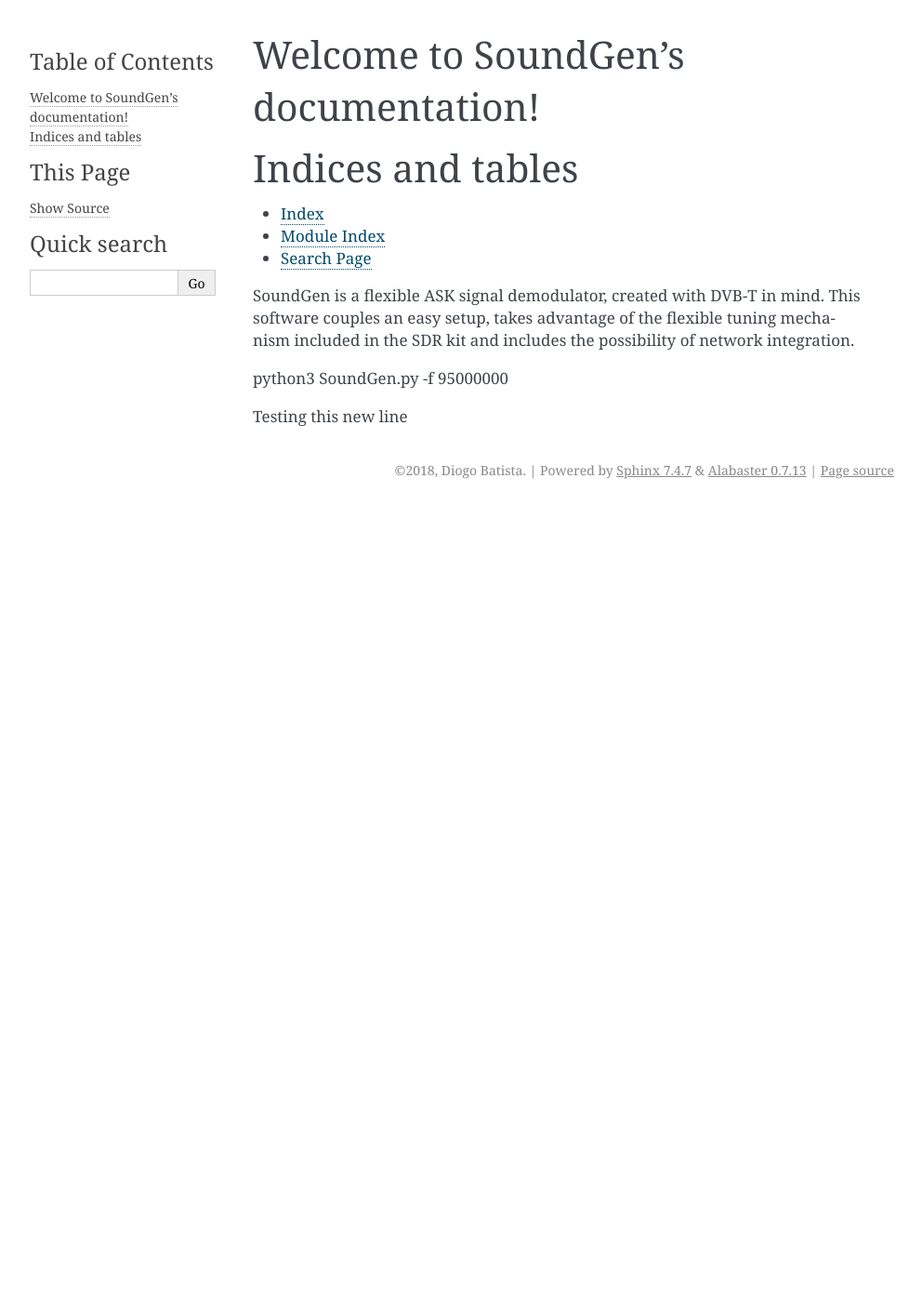
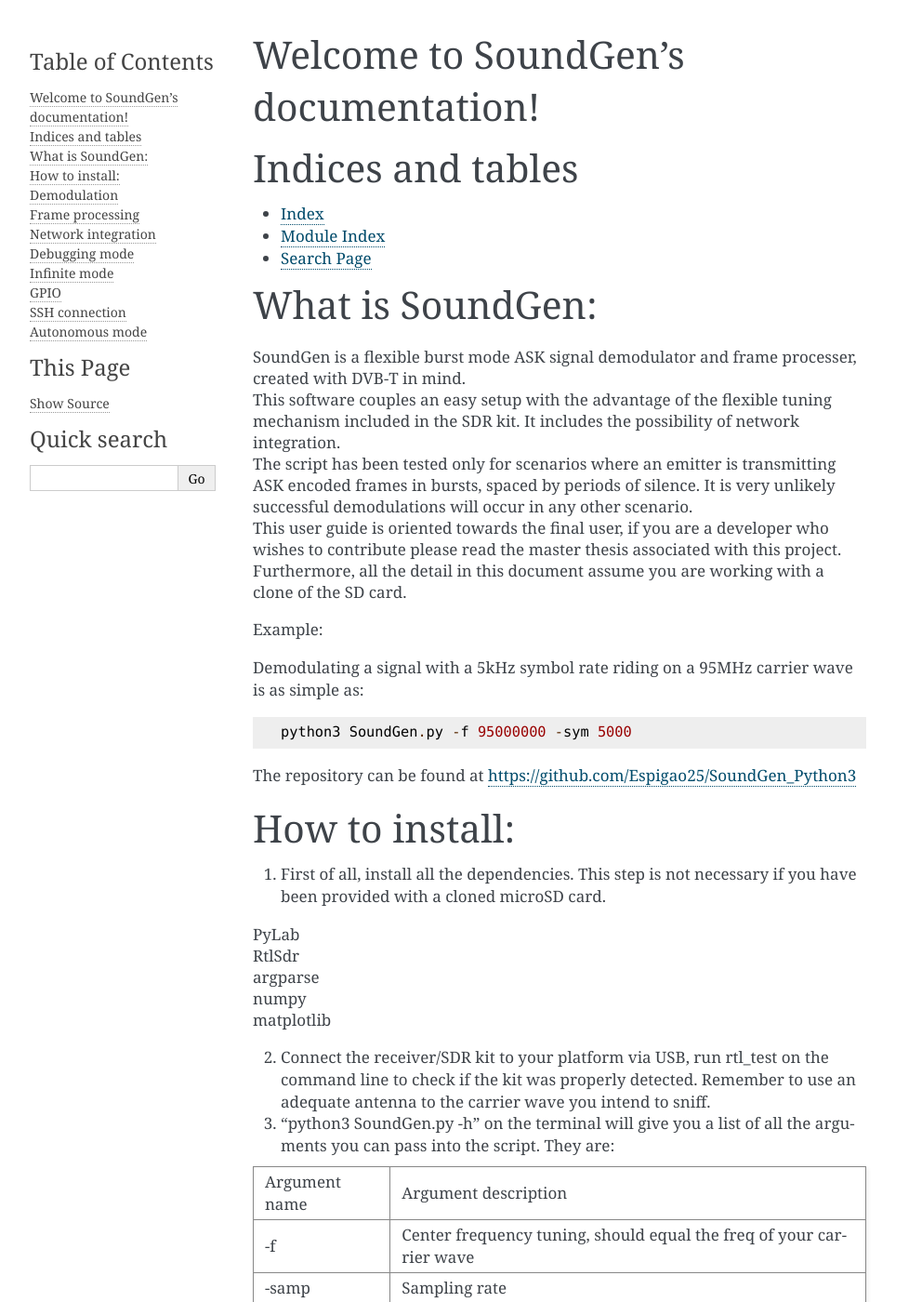
Before and after one commit to diobat/ID.all, a Sphinx documentation site: the page built from docs/index.rst, in a window 1280 px wide and 1400 px high. Shown: the whole window at 93% size, without its empty margins (148-1140 px from the left). Built offline with Sphinx 7.4.7, drawn with Linux system fonts in a browser that asks for light colours; some of the changed text lies outside the part shown.

Commit message:
Documentation upgrade
Documentation upgrade

```diff
--- a/docs/index.rst
+++ b/docs/index.rst
@@ -20,11 +20,111 @@ Indices and tables
 * :ref:`search`
 
 
-SoundGen is a flexible ASK signal demodulator, created with DVB-T in mind.
-This software couples an easy setup, takes advantage of the flexible tuning mechanism included in the SDR kit and includes the possibility of network integration.
+What is SoundGen:
+=================
+
+| SoundGen is a flexible burst mode ASK signal demodulator and frame processer, created with DVB-T in mind.
+| This software couples an easy setup with the advantage of the flexible tuning mechanism included in the SDR kit. It includes the possibility of network integration.
+| The script has been tested only for scenarios where an emitter is transmitting ASK encoded frames in bursts, spaced by periods of silence. It is very unlikely successful demodulations will occur in any other scenario.
+| This user guide is oriented towards the final user, if you are a developer who wishes to contribute please read the master thesis associated with this project. Furthermore, all the detail in this document assume you are working with a clone of the SD card.
+
+Example:
+
+Demodulating a signal with a 5kHz symbol rate riding on a 95MHz carrier wave is as simple as::
+
+ python3 SoundGen.py -f 95000000 -sym 5000
+
+The repository can be found at https://github.com/Espigao25/SoundGen_Python3
+
+How to install:
+===============
+
+1. First of all, install all the dependencies. This step is not necessary if you have been provided with a cloned microSD card.
+
+|   PyLab
+|   RtlSdr
+|   argparse
+|   numpy
+|   matplotlib
 
 
-python3 SoundGen.py -f 95000000
+2. Connect the receiver/SDR kit to your platform via USB, run rtl_test on the command line to check if the kit was properly detected. Remember to use an adequate antenna to the carrier wave you intend to sniff.
+
+3. "python3 SoundGen.py -h" on the terminal will give you a list of all the arguments you can pass into the script. They are:
+
++---------------+--------------------------------------------------------------------------+
+| Argument name | Argument description                                                     |
++---------------+--------------------------------------------------------------------------+
+| -f            |  Center frequency tuning, should equal the freq of your carrier wave     |
++---------------+--------------------------------------------------------------------------+
+| -samp         |  Sampling rate                                                           |
++---------------+--------------------------------------------------------------------------+
+| -sym          |  Symbol rate                                                             |
++---------------+--------------------------------------------------------------------------+
+| -sf           |  Frame size in samples                                                   |
++---------------+--------------------------------------------------------------------------+
+| -nf           |  Number of frames to process before exiting (unless inf mode is enabled) |
++---------------+--------------------------------------------------------------------------+
+| -gain         |  Software gain, must belong to interval [0 50]                           |
++---------------+--------------------------------------------------------------------------+
+| -i            |  Infinite mode, runs the program indefinitely if True                    |
++---------------+--------------------------------------------------------------------------+
+|-db            |  Debug mode, dumps debugging info into three distinct outfiles           |
++---------------+--------------------------------------------------------------------------+
 
 
-Testing this new line
+
+Demodulation
+===============
+
+Simply providing the program with
+
+Frame processing
+=================
+
+Not only will this package demodulate ASK frames, it will also process them according to the following protocol.
+PREAMBLE + DATA + PARITY + STOP BIT
+
+
+Network integration
+====================
+
+During normal
+
+Debugging mode
+===============
+
+WARNING: ENABLING INFINITE MODE AND DEBUGGING MODE IN THE SAME EXECUTION IS NOT ADVISABLE.
+
+| When the argument -db is set to 'True', the program will produce three aditional .npy files in parallel to it's normal outputs. These files will be placed in the script's root folder. Any debugging files from previous executions of the script still present in the destination folder will be overwritten.
+| They contain the following information:
+
+outfile_samples.npy
+  A list with all the samples collected during the programs execution. This file can get very big very fast. After a few minutes of continuous execution this will become a major resource hog, it will slowdown the script considerably.
+
+outfile_signal.npy
+  A list with the demodulation result of the entire program execution. If multiple frames were processed the results will be concatenated into a single list.
+
+outfile_SPB.npy
+  A numeric value which equals the ratio: SamplingRate/SymbolRate
+
+Infinite mode
+===============
+
+WARNING: DO NOT USE DEBUGGING MODE AND INFINITE MODE AT THE SAME TIME DURING PROLONGUED PERIODS OF TIME. (>2 MINS)
+
+GPIO
+===============
+
+Some GPIO pins are configured into feedback generators.
+
+[FAZER ESQUEMA NO VISIO]
+
+SSH connection
+===============
+
+The main outputs produced by the program are printed via terminal fully compatible with remote SSH connections. FTP is also possible in order to acess all the outfiles.
+The Raspberry PI will by default create a hotspot called RPI2. The password to connect is password123
+
+Autonomous mode
+===============
```
Also changed, not shown: 5 other files.
